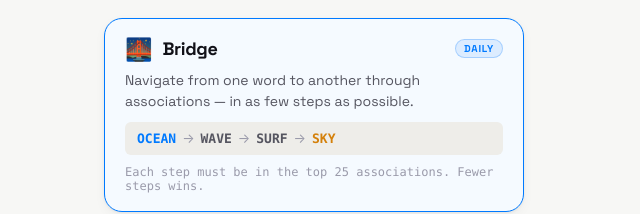
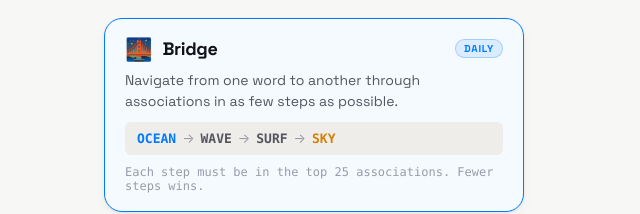
Before and after one commit to cadenk0/thoughtchain, a Next.js app: page /intro in a window 1280 px wide. Shown: the part 198-412 px from the top of the page, without its empty margins (326-966 px from the left). Built offline with nearby package versions, Linux system fonts and the light colour scheme.

Commit message:
Update page.tsx

```diff
--- a/app/intro/page.tsx
+++ b/app/intro/page.tsx
@@ -24,7 +24,7 @@
               <span className="intro-mode-badge">Daily</span>
             </div>
             <p className="intro-mode-desc">
-              Navigate from one word to another through associations — in as few steps as possible.
+              Navigate from one word to another through associations in as few steps as possible.
             </p>
             <div className="intro-example">
               <span className="intro-ex-word intro-ex-start">OCEAN</span>
```
